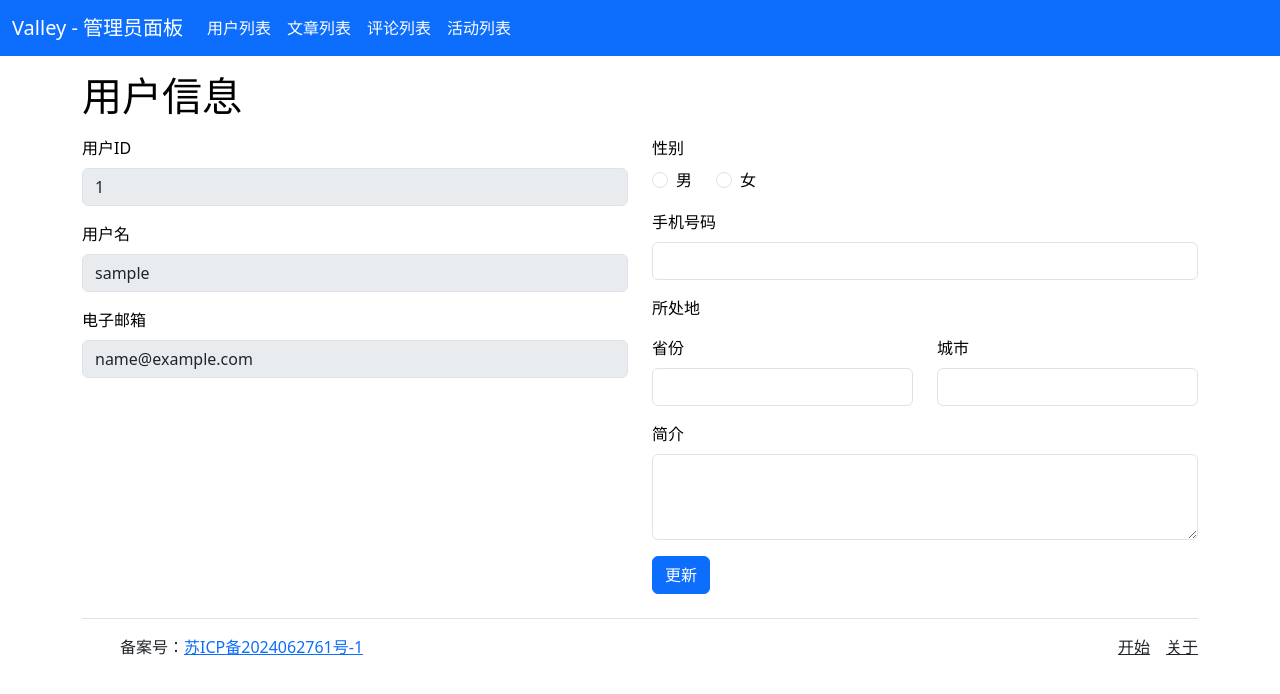
After one commit to HolmesAmzish/ValleyCommunity, a PHP site: page /admin/UserEdit.php?uid=1 in a window 1280 px wide. The commit adds this page. Shown: the top 694 px of the page. Run offline with PHP 8.4, Linux system fonts and the light colour scheme; the visitor is signed in with stand-in values (Sample User, id 1).

Commit message:
添加管理员后台

```diff
--- a/admin/AdminLogin.php
+++ b/admin/AdminLogin.php
@@ -16,9 +16,6 @@ if (isset($_POST['admin_name']) && isset($_POST['password'])) {
             $_SESSION['admin_name'] = $admin_name;
             header("location: dashboard.php");
             exit;
-        } else {
-            header("location: index.php?msg=用户名或密码错误！");
-            exit;
         }
     } else {
         header("location: index.php?msg=用户名或密码错误！");
--- /dev/null
+++ b/admin/UserDelete.php
@@ -0,0 +1,6 @@
+<?php
+require_once("../scripts/dbConnect.php");
+
+$conn = dbConnect();
+
+?>
--- /dev/null
+++ b/admin/UserEdit.php
@@ -0,0 +1,102 @@
+<!DOCTYPE html>
+<html lang="en">
+<head>
+    <meta charset="UTF-8">
+    <meta name="viewport" content="width=device-width, initial-scale=1.0">
+    <title>资料-Valley</title>
+    <link rel="stylesheet" href="/assets/css/bootstrap.min.css">
+    <link rel="stylesheet" href="/assets/css/styles.css"> <!-- 自定义样式表 -->
+    <style>
+    </style>
+</head>
+<body>
+    <?php
+    include("../includes/admin-header.php");
+    require_once("../scripts/dbConnect.php");
+    if (!isset($_SESSION['admin_name'])) {
+        header("location:index.php");
+        exit;
+    }
+    $conn = dbConnect();
+    $user_id = $_GET['uid'];
+    $sql = "SELECT * FROM users WHERE user_id=$user_id";
+    $result = $conn->query($sql);
+    $row = $result->fetch_assoc();
+    ?>
+
+    <div class="container mt-5">
+        <?php if (isset($_GET['msg'])) { ?>
+            <div class="alert alert-dismissible fade show" role="alert">
+                <?php echo $_GET['msg']; ?>
+                <button type="button" class="btn-close" data-bs-dismiss="alert" aria-label="Close"></button>
+            </div>
+        <?php } ?>
+        <br>
+        <h1>用户信息</h1>
+        <div class="row mt-3">
+            <div class="col-md-6">
+                <form class="profile-form form-sample">
+                    <div class="mb-3">
+                        <label for="fullname" class="form-label">用户ID</label>
+                        <input type="text" class="form-control" id="UserID" value="<?php echo $row['user_id']; ?>" disabled>
+                    </div>
+                    <div class="mb-3">
+                        <label for="username" class="form-label">用户名</label>
+                        <input type="text" class="form-control" id="username" value="<?php echo $row['username']; ?>" disabled>
+                    </div>
+                    <div class="mb-3">
+                        <label for="email" class="form-label">电子邮箱</label>
+                        <input type="email" class="form-control" id="email" value="<?php echo $row['email']; ?>" disabled>
+                    </div>
+                </form>
+            </div>
+            <div class="col-md-6">
+                <!-- 表单 -->
+                <form class="profile-form form-sample" action="UserUpdate.php" method="post">
+                    <div class="mb-3">
+                        <label class="form-label">性别</label>
+                        <div class="row">
+                            <div class="col-auto">
+                                <input type="hidden" name="user_id" value="<?php echo $row['user_id']; ?>">
+                                <div class="form-check">
+                                    <input class="form-check-input" type="radio" name="gender" id="male" value="male" <?php if($row['gender']=="male") echo "checked";?>>
+                                    <label class="form-check-label" for="male">男</label>
+                                </div>
+                            </div>
+                            <div class="col-auto">
+                                <div class="form-check">
+                                    <input class="form-check-input" type="radio" name="gender" id="female" value="female" <?php if($row['gender']=="female") echo "checked";?>>
+                                    <label class="form-check-label" for="female">女</label>
+                                </div>
+                            </div>
+                        </div>
+                    </div>
+                    <div class="mb-3">
+                        <label for="phone_number" class="form-label">手机号码</label>
+                        <input type="text" class="form-control" name="phone_number" value="<?php echo $row['phone_number']; ?>">
+                    </div>
+                    <div class="row">
+                        <P>所处地</p>
+                        <div class="col-md-6 mb-3">
+                            <label for="province" class="form-label">省份</label>
+                            <input type="text" class="form-control" name="province" value="<?php echo $row['province'];?>">
+                        </div>
+                        <div class="col-md-6 mb-3">
+                            <label for="city" class="form-label">城市</label>
+                            <input type="text" class="form-control" name="city" value="<?php echo $row['city'];?>">
+                        </div>
+                    </div>
+                    <div class="mb-3">
+                        <label for="bio" class="form-label">简介</label>
+                        <textarea class="form-control" id="bio" name="bio" rows="3"><?php echo $row['bio']?></textarea>
+                    </div>
+                    <button type="submit" class="btn btn-primary">更新</button>
+                </form>
+            </div>
+        </div>
+    </div>
+
+    <?php include("../includes/footer.html"); ?>
+    <script src="/assets/js/bootstrap.min.js"></script>
+</body>
+</html>
--- /dev/null
+++ b/includes/admin-header.php
@@ -0,0 +1,39 @@
+<?php
+session_start();
+?>
+<style>
+    body {
+        padding-top: 56xp;
+    }
+    li {
+        transition: background-color 0.3s ease;
+    }
+    li:hover {
+        background-color: darkblue;
+    }
+</style>
+
+<nav class="navbar navbar-expand-md bg-primary navbar-light fixed-top">
+    <div class="container-fluid">
+        <a class="navbar-brand text-white" href="dashboard.php">Valley - 管理员面板</a>
+        <button class="navbar-toggler" type="button" data-bs-toggle="collapse" data-bs-target="#navbarNav" aria-controls="navbarNav" aria-expanded="false" aria-label="Toggle navigation">
+            <span class="navbar-toggler-icon"></span>
+        </button>
+        <div class="collapse navbar-collapse" id="navbarNav">
+            <ul class="navbar-nav">
+                <li class="nav-item">
+                    <a class="nav-link  text-white" href="UserList.php">用户列表</a>
+                </li>
+                <li class="nav-item">
+                    <a class="nav-link  text-white" href="postlist.php">文章列表</a>
+                </li>
+                <li class="nav-item">
+                    <a class="nav-link  text-white" href="commentlist.php">评论列表</a>
+                </li>
+                <li class="nav-item">
+                    <a class="nav-link text-white" href="echolist.php">活动列表</a>
+                </li>
+            </ul>
+        </div>
+    </div>
+</nav>
--- a/includes/header.php
+++ b/includes/header.php
@@ -60,7 +60,7 @@ if(isset($_SESSION['username'])) {
   </ul>
   <div class="col-md-3 text-end zh">
     <?php if(isset($username)): ?>
-        <span><?php echo "你好，<a href='/pages/profile.php'>$username</a>"; ?></span>
+        <span><?php echo "你好，<a href='/pages/profile.php?user=$username'>$username</a>"; ?></span>
         <button type="button" class="btn btn-outline-primary ms-2" onclick="window.location.href='../scripts/logout.php'">登出</button>
     <?php else: ?>
       <button type="button" class="btn btn-outline-primary me-2" <?php echo $displayButtons; ?> onclick="window.location.href='/pages/login.php';">登录</button>
--- a/pages/home.php
+++ b/pages/home.php
@@ -1,9 +1,9 @@
 <!DOCTYPE html>
-<html lang="en">
+<html>
 <head>
     <meta charset="UTF-8">
     <meta name="viewport" content="width=device-width, initial-scale=1.0">
-    <title>主页</title>
+    <title>主页-Valley</title>
     <link rel="stylesheet" href="/assets/css/bootstrap.min.css">
     <link rel="stylesheet" href="/assets/css/styles.css"> <!-- 自定义样式表 -->
     <style>
--- a/scripts/doLogin.php
+++ b/scripts/doLogin.php
@@ -17,6 +17,10 @@ if ($_SERVER["REQUEST_METHOD"] == "POST") {
         $hashedPassword = $row['password'];
 
         if (password_verify($password, $hashedPassword)) {
+            if ($_POST['isAuto']) {
+                setcookie("username", $username, time() + 60 * 60 * 24 * 30);
+                setcookie("user_id", $user_id, time() + 60 * 60 * 24 *30);
+            }
             $_SESSION['username'] = $username;
             $_SESSION['user_id'] = $row['user_id'];
             header("location:../pages/home.php");
```
Also changed, not shown: admin/UserList.php (+6 -28 lines), admin/UserUpdate.php (added, +33 -0 lines), admin/dashboard.php (+14 -1 lines), includes/sidebar.php (deleted, +0 -83 lines), pages/echo.php (added, +11 -0 lines), pages/login.php (+11 -1 lines), pages/profile.php (+36 -17 lines), scripts/dbSet.sql (+4 -4 lines), 1 other file.
